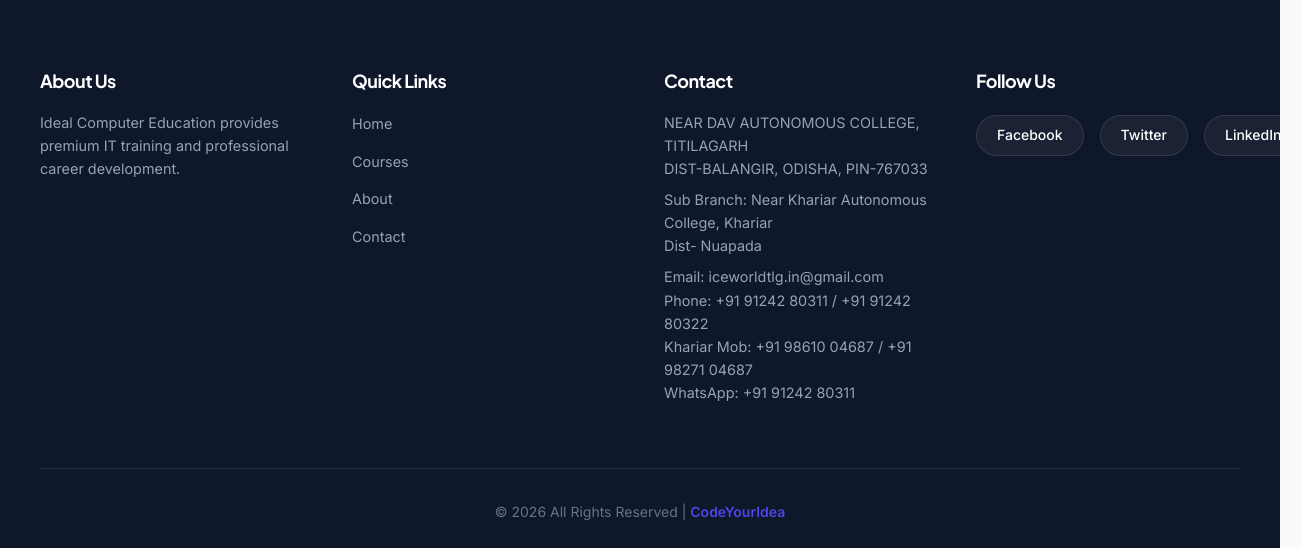
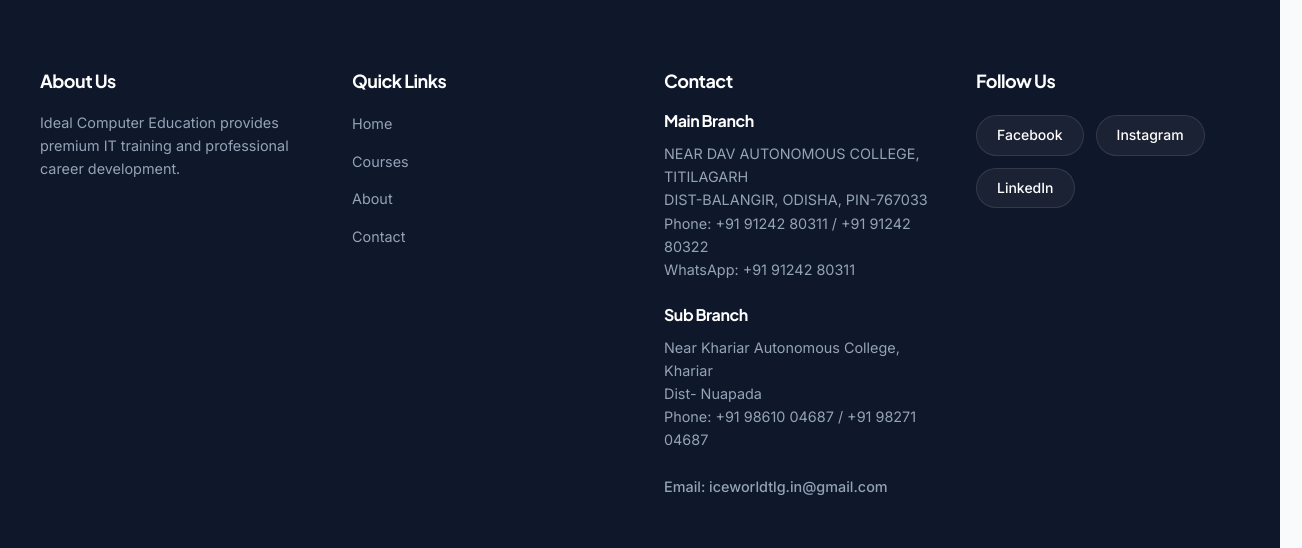
Before and after one commit to Gopinath-08/skp, a React (Vite) app in the folder frontend-react/: page / in a window 1280 px wide. Shown: the part 2362-2910 px from the top of the page, 1302 px wide, since content can reach past the window. Built offline with nearby package versions, Linux system fonts and the light colour scheme; no server answers.

Commit message:
image-upload fix- footer

```diff
--- a/frontend-react/src/components/Footer.jsx
+++ b/frontend-react/src/components/Footer.jsx
@@ -27,22 +27,28 @@ export default function Footer() {
             </ul>
           </div>
 
-          <div className="footer-section">
+          <div className="footer-section footer-contact">
             <h3>Contact</h3>
-            <p>NEAR DAV AUTONOMOUS COLLEGE, TITILAGARH<br/>DIST-BALANGIR, ODISHA, PIN-767033</p>
-            <p style={{marginTop: '0.5rem'}}>Sub Branch: Near Khariar Autonomous College, Khariar<br/>Dist- Nuapada</p>
-            <p style={{marginTop: '0.5rem'}}>Email: iceworldtlg.in@gmail.com</p>
-            <p>Phone: +91 91242 80311 / +91 91242 80322</p>
-            <p>Khariar Mob: +91 98610 04687 / +91 98271 04687</p>
-            <p>WhatsApp: +91 91242 80311</p>
+            <div className="contact-group">
+              <h4>Main Branch</h4>
+              <p>NEAR DAV AUTONOMOUS COLLEGE, TITILAGARH<br/>DIST-BALANGIR, ODISHA, PIN-767033</p>
+              <p>Phone: +91 91242 80311 / +91 91242 80322</p>
+              <p>WhatsApp: +91 91242 80311</p>
+            </div>
+            <div className="contact-group">
+              <h4>Sub Branch</h4>
+              <p>Near Khariar Autonomous College, Khariar<br/>Dist- Nuapada</p>
+              <p>Phone: +91 98610 04687 / +91 98271 04687</p>
+            </div>
+            <p className="contact-email">Email: iceworldtlg.in@gmail.com</p>
           </div>
 
-          <div className="footer-section">
+          <div className="footer-section footer-social">
             <h3>Follow Us</h3>
             <div className="social-links">
-              <a href="#" target="_blank" rel="noopener noreferrer">Facebook</a>
-              <a href="#" target="_blank" rel="noopener noreferrer">Twitter</a>
-              <a href="#" target="_blank" rel="noopener noreferrer">LinkedIn</a>
+              <a href="https://www.facebook.com/share/1CyGddFwpp/" target="_blank" rel="noopener noreferrer">Facebook</a>
+              <a href="https://www.instagram.com/ice_titilagarh?igsh=MWsyYnNhZnl2eDdqZw==" target="_blank" rel="noopener noreferrer">Instagram</a>
+              <a href="https://www.linkedin.com/" target="_blank" rel="noopener noreferrer">LinkedIn</a>
             </div>
           </div>
         </div>
--- a/frontend-react/src/styles/footer.css
+++ b/frontend-react/src/styles/footer.css
@@ -42,9 +42,25 @@
   padding-left: 4px;
 }
 
+.footer-contact .contact-group {
+  margin-bottom: 1.5rem;
+}
+
+.footer-contact h4 {
+  font-size: 1rem;
+  margin-bottom: 0.75rem;
+  color: white;
+}
+
+.contact-email {
+  margin-top: 1rem;
+  font-weight: 500;
+}
+
 .social-links {
   display: flex;
-  gap: 1rem;
+  flex-wrap: wrap;
+  gap: 0.75rem;
   margin-top: 1.5rem;
 }
 
```
